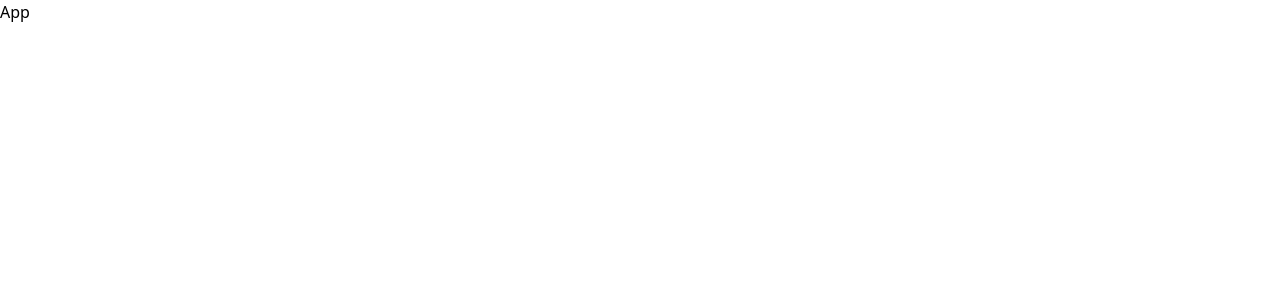
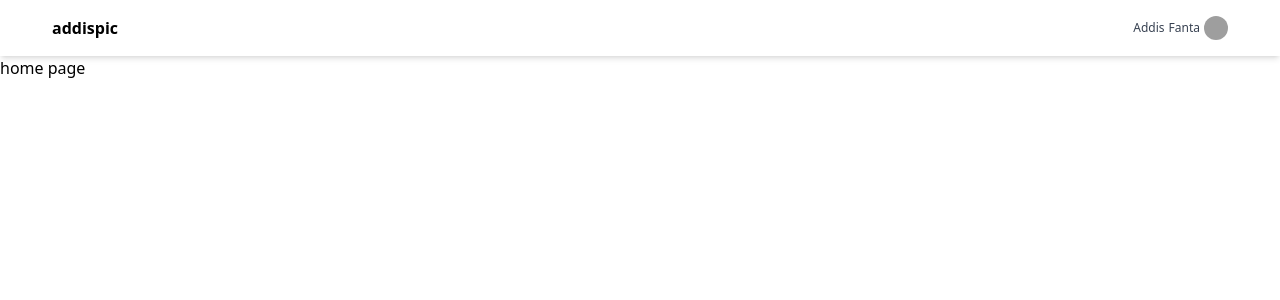
Before and after one commit to addispic/react-apexchart, a React (Vite) app: page / in a window 1280 px wide. Shown: the top 300 px of the page. Built offline with nearby package versions, Linux system fonts and the light colour scheme; grey boxes are pictures that could not be loaded.

Commit message:
the header is done

```diff
--- a/src/App.jsx
+++ b/src/App.jsx
@@ -1,5 +1,16 @@
+import {Routes,Route} from 'react-router-dom'
+// components
+import Header from './components/Header';
+// pages
+import Home from './pages/Home';
+
 const App = () => {
-  return <div>App</div>;
+  return <div className='w-screen h-screen overflow-x-hidden'>
+    <Header />
+    <Routes>
+      <Route path='/' element={<Home />}></Route>
+    </Routes>
+  </div>;
 };
 
 export default App;
--- /dev/null
+++ b/src/components/Header.jsx
@@ -0,0 +1,25 @@
+
+const Header = () => {
+  return (
+    <header className="bg-white shadow-md h-[7vh]">
+        <div className="max-w-[1200px] mx-auto px-3 h-full flex items-center justify-between">
+            <div>
+                <h1 className="cursor-pointer w-max font-black"><span>addis</span><span>pic</span></h1>
+            </div>
+            <div>
+                <div className="cursor-pointer flex items-center gap-1">
+                    <div className="text-xs flex items-center gap-1 text-gray-700">
+                        <span>Addis</span>
+                        <span>Fanta</span>
+                    </div>
+                    <div className="w-[24px] aspect-square object-center object-cover rounded-full overflow-hidden">
+                          <img className="w-full h-full object-center object-cover" src="https://img.freepik.com/free-photo/young-bearded-man-with-striped-shirt_273609-5677.jpg" alt="" />
+                    </div>
+                </div>
+            </div>
+        </div>
+    </header>
+  )
+}
+
+export default Header
--- a/src/main.jsx
+++ b/src/main.jsx
@@ -1,10 +1,14 @@
 import React from "react";
 import ReactDOM from "react-dom/client";
+import { BrowserRouter } from 'react-router-dom'
+
 import App from "./App.jsx";
 import "./index.css";
 
 ReactDOM.createRoot(document.getElementById("root")).render(
   <React.StrictMode>
-    <App />
+    <BrowserRouter>
+      <App />
+    </BrowserRouter>
   </React.StrictMode>
 );
--- /dev/null
+++ b/src/pages/Home.jsx
@@ -0,0 +1,10 @@
+
+const Home = () => {
+  return (
+    <div>
+      home page
+    </div>
+  )
+}
+
+export default Home
```
